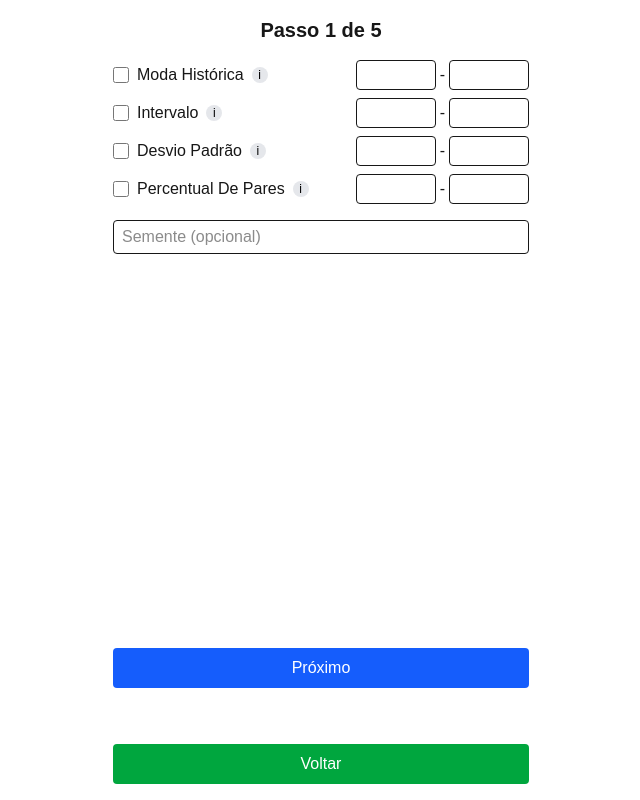
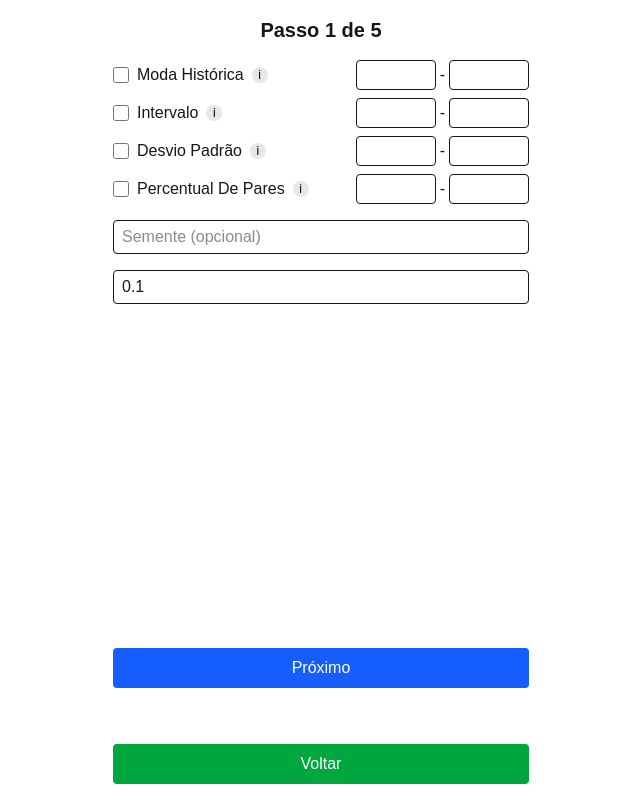
Before and after one commit to gnai-creator/gerasena.com, a Next.js app in the folder gerasena.com/: page /manual in a window 1280 px wide. Shown: the whole page, without its empty margins (319-959 px from the left). Built offline with nearby package versions, Linux system fonts and the light colour scheme.

Commit message:
feat: expose mutation rate

```diff
--- a/gerasena.com/src/app/automatico/page.tsx
+++ b/gerasena.com/src/app/automatico/page.tsx
@@ -15,6 +15,8 @@ function AutomaticoContent() {
     ? Math.min(Math.max(parseInt(qtdParam, 10), 1), QTD_GERAR_MAX)
     : QTD_GERAR;
   const seed = searchParams.get("seed") || undefined;
+  const mutationParam = searchParams.get("mutationRate");
+  const mutationRate = mutationParam ? parseFloat(mutationParam) : 0.1;
 
   useEffect(() => {
     async function run() {
@@ -31,7 +33,13 @@ function AutomaticoContent() {
       const featuresRes = await fetch(`/api/analyze?before=${before}`);
       const features: FeatureResult = await featuresRes.json();
       const generations = qtdGerar > 5000 ? 80 : 50;
-      const games = generateGames(features, qtdGerar, generations, seed);
+      const games = generateGames(
+        features,
+        qtdGerar,
+        generations,
+        seed,
+        mutationRate
+      );
       const res = await fetch(
         `/api/historico?limit=${QTD_HIST}&before=${before}`
       );
@@ -61,7 +69,7 @@ function AutomaticoContent() {
       router.push("/resultado");
     }
     run();
-  }, [router, baseConcurso, qtdGerar, seed]);
+  }, [router, baseConcurso, qtdGerar, seed, mutationRate]);
 
   return (
     <main className="flex min-h-screen items-center justify-center">
--- a/gerasena.com/src/app/manual/page.tsx
+++ b/gerasena.com/src/app/manual/page.tsx
@@ -27,6 +27,8 @@ function ManualContent() {
     : QTD_GERAR;
   const seedParam = searchParams.get("seed") || "";
   const [seed, setSeed] = useState(seedParam);
+  const mutationParam = searchParams.get("mutationRate") || "0.1";
+  const [mutationRate, setMutationRate] = useState(parseFloat(mutationParam));
 
   const toggle = (f: string) => {
     setSelected((prev) => {
@@ -59,7 +61,8 @@ function ManualContent() {
         features,
         qtdGerar,
         generations,
-        seed || undefined
+        seed || undefined,
+        mutationRate
       );
       const res = await fetch(
         `/api/historico?limit=${QTD_HIST}${
@@ -114,6 +117,16 @@ function ManualContent() {
         placeholder="Semente (opcional)"
         className="rounded border px-2 py-1"
       />
+      <input
+        type="number"
+        step="0.01"
+        min="0"
+        max="1"
+        value={mutationRate}
+        onChange={(e) => setMutationRate(parseFloat(e.target.value))}
+        placeholder="Taxa de mutação"
+        className="rounded border px-2 py-1"
+      />
       <button
         onClick={next}
         className="mt-auto rounded bg-blue-600 px-4 py-2 text-white"
--- a/gerasena.com/src/lib/genetic.ts
+++ b/gerasena.com/src/lib/genetic.ts
@@ -46,8 +46,13 @@ function crossover(
   return uniqueGame(Array.from(set));
 }
 
-function mutate(rng: () => number, game: number[], allowed: number[]) {
-  if (rng() < 0.1) {
+function mutate(
+  rng: () => number,
+  game: number[],
+  allowed: number[],
+  mutationRate: number
+) {
+  if (rng() < mutationRate) {
     const idx = rand(rng, 0, 5);
     let n = allowed[rand(rng, 0, allowed.length - 1)];
     while (game.includes(n)) n = allowed[rand(rng, 0, allowed.length - 1)];
@@ -197,6 +202,7 @@ export function generateGames(
   populationSize = 100,
   generations = 50,
   seed?: string,
+  mutationRate = 0.1,
   sumTolerance = SUM_TOLERANCE
 ): number[][] {
   const rng = seed ? seedrandom(seed) : Math.random;
@@ -276,7 +282,7 @@ export function generateGames(
       const a = survivors[rand(rng, 0, survivors.length - 1)];
       const b = survivors[rand(rng, 0, survivors.length - 1)];
       const child = crossover(rng, a, b, allowed);
-      mutate(rng, child, allowed);
+      mutate(rng, child, allowed, mutationRate);
       const sum = child.reduce((acc, n) => acc + n, 0);
       if (sumRange && (sum < sumRange[0] || sum > sumRange[1])) continue;
       const key = gameKey(child);
```
